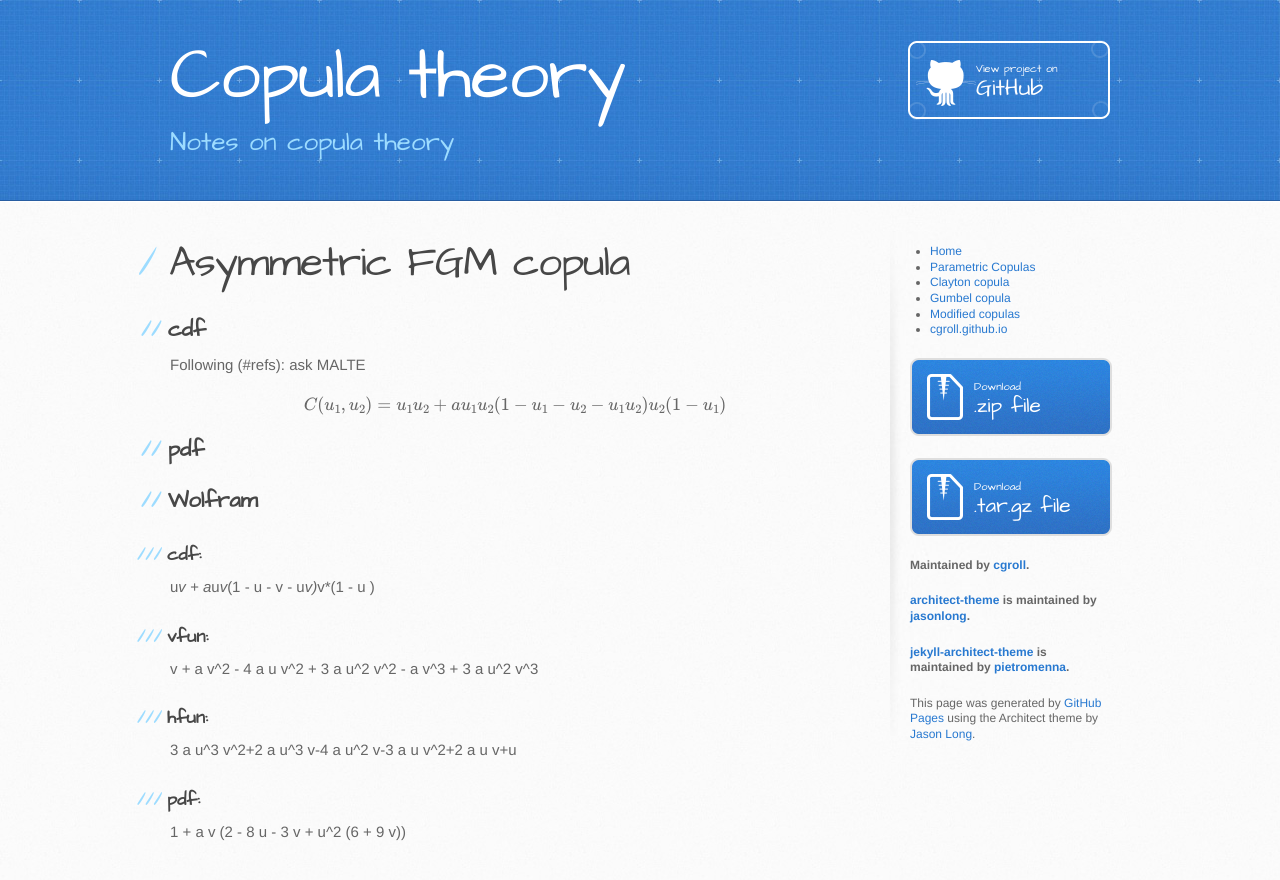
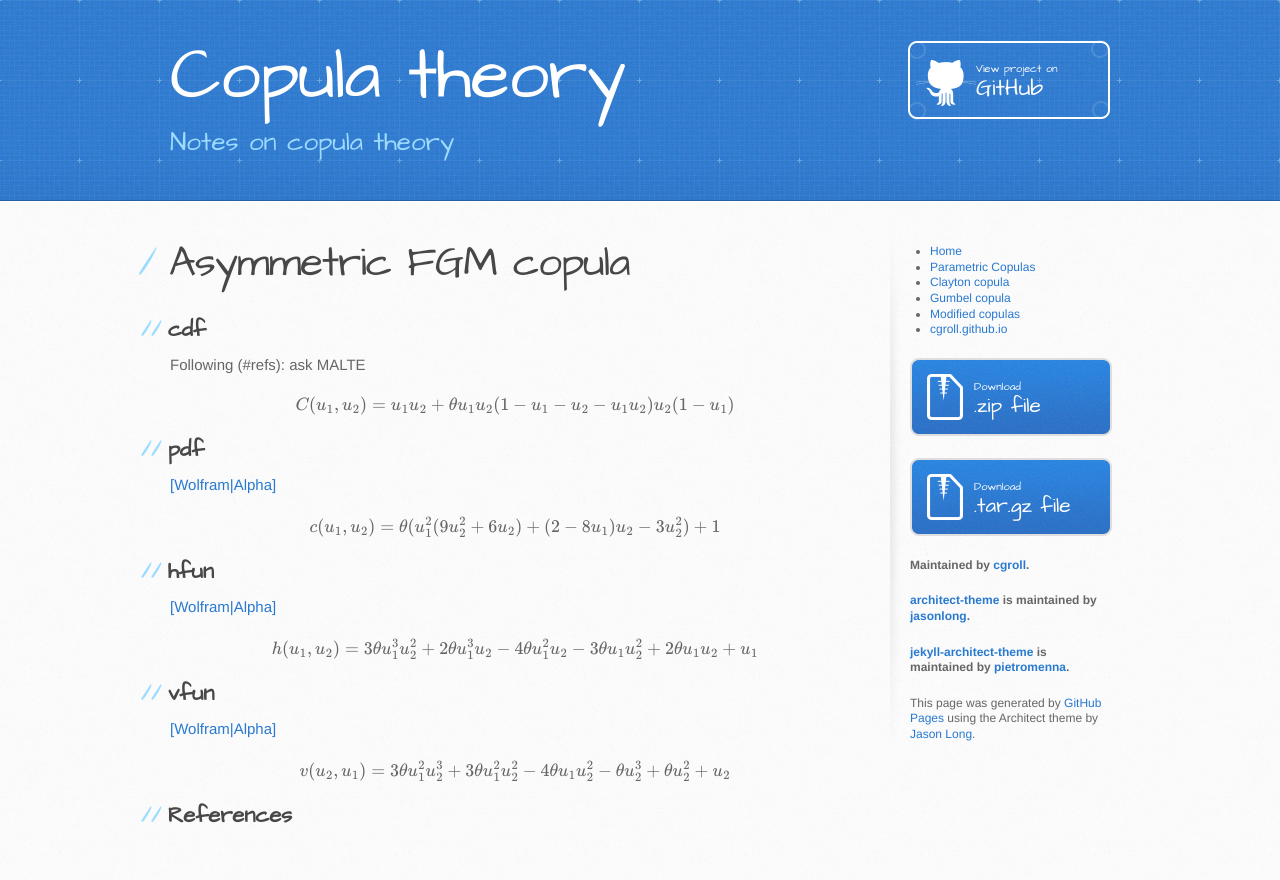
Before and after one commit to cgroll/copula_theory, a Jekyll site: the page built from param_cops/Asym_FGM.md, in a window 1280 px wide. Shown: the top 880 px of the page. Built offline with Jekyll 4.4.1, drawn with Linux system fonts in a browser that asks for light colours; formulas are drawn with MathJax 3.

```diff
--- a/param_cops/Asym_FGM.md
+++ b/param_cops/Asym_FGM.md
@@ -10,29 +10,29 @@ cdf
 
 Following (#refs): ask MALTE
 
-$$C(u_{1},u_{2})=u_{1}u_{2} + a u_{1}u_{2}(1 - u_{1} - u_{2} -
+$$C(u_{1},u_{2})=u_{1}u_{2} + \theta u_{1}u_{2}(1 - u_{1} - u_{2} -
 u_{1}u_{2})u_{2}(1 - u_{1})$$
 
 
 pdf
----
+----
+[[Wolfram|Alpha]](http://www.wolframalpha.com/share/clip?f=d41d8cd98f00b204e9800998ecf8427eenqm714sho)
+
+$$c(u_{1},u_{2})=\theta (u_{1}^2 (9 u_{2}^2+6 u_{2})+(2-8 u_{1}) u_{2}-3 u_{2}^2)+1$$
+
+hfun
+----
+[[Wolfram|Alpha]](http://www.wolframalpha.com/share/clip?f=d41d8cd98f00b204e9800998ecf8427eiet7dctaii)
+
+$$h(u_{1},u_{2})=3 \theta u_{1}^3 u_{2}^2+2 \theta u_{1}^3 u_{2}-4 \theta u_{1}^2 u_{2}-3 \theta u_{1} u_{2}^2+2 \theta u_{1} u_{2}+u_{1}$$
 
 
+vfun
+----
+[[Wolfram|Alpha]](http://www.wolframalpha.com/share/clip?f=d41d8cd98f00b204e9800998ecf8427eiim1l4hh0f)
 
-Wolfram
--------
-### cdf:
+$$v(u_{2},u_{1})=3 \theta u_{1}^2 u_{2}^3+3 \theta u_{1}^2 u_{2}^2-4 \theta u_{1} u_{2}^2-\theta u_{2}^3+\theta u_{2}^2+u_{2}$$
 
-u*v + a*u*v*(1 - u - v - u*v)*v*(1 - u )
 
-### vfun:
-
-v + a v^2 - 4 a u v^2 + 3 a u^2 v^2 - a v^3 + 3 a u^2 v^3
-
-### hfun:
-
-3 a u^3 v^2+2 a u^3 v-4 a u^2 v-3 a u v^2+2 a u v+u
-
-### pdf:
-
-1 + a v (2 - 8 u - 3 v + u^2 (6 + 9 v))
+References<a name="refs"></a>
+---------
```
Also changed, not shown: index.md (+1 -0 lines), param_cops/index.md (+1 -0 lines).
